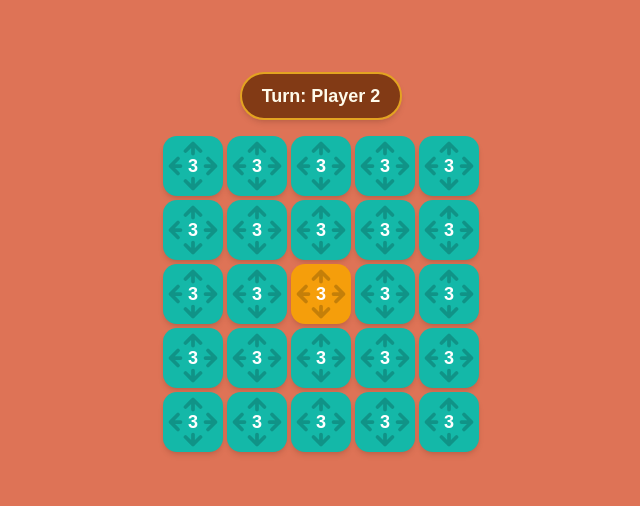
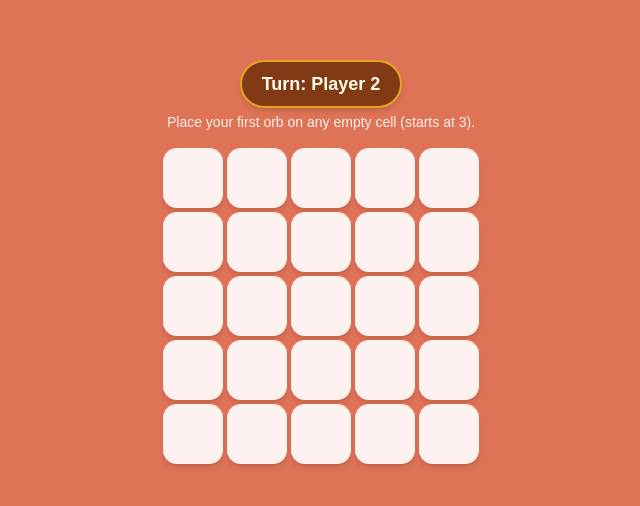
Before and after one commit to KrzysztofStaron/chain-reaction, a Next.js app: page / in a window 1280 px wide. Shown: the part 138-644 px from the top of the page, without its empty margins (319-959 px from the left). Built offline with nearby package versions, Linux system fonts and the light colour scheme; what tailwindcss-corner-shape would draw is missing.

Commit message:
cap the level

```diff
--- a/app/components/GameTile.tsx
+++ b/app/components/GameTile.tsx
@@ -41,7 +41,7 @@ const GameTile = ({ id, tileState }: { id: number; tileState: TileState }) => {
         <>
           <DirectionIcon direction={tileState.direction} />
           <span className={`text-lg font-semibold ${fgClass}`}>
-            {tileState.value}
+            {Math.min(tileState.value, 4)}
           </span>
         </>
       )}
--- a/app/components/game.ts
+++ b/app/components/game.ts
@@ -185,20 +185,9 @@ export class Board {
   }
 }
 
-const createDebugBoard = (): Board => {
-  const total = BOARD_SIZE * BOARD_SIZE;
-  const p2Index = Math.floor(total / 2);
-  const tiles: TileState[] = Array.from({ length: total }, (_, idx) => ({
-    direction: "orthogonal",
-    value: 3,
-    player: idx !== p2Index,
-  }));
-  return new Board(tiles, BOARD_SIZE);
-};
-
-export const gameStateAtom = atom<Board>(createDebugBoard());
-export const turnAtom = atom(false);
-export const gamePhaseAtom = atom<GamePhase>("playing");
+export const gameStateAtom = atom<Board>(Board.create(BOARD_SIZE));
+export const turnAtom = atom(Math.random() < 0.5);
+export const gamePhaseAtom = atom<GamePhase>("placement");
 /** Set when `phase === "ended"`: `true` = player 1 won, `false` = player 2 */
 export const winnerAtom = atom<boolean | null>(null);
 /** Explosions currently animating on the board. Empty when idle. */
```
